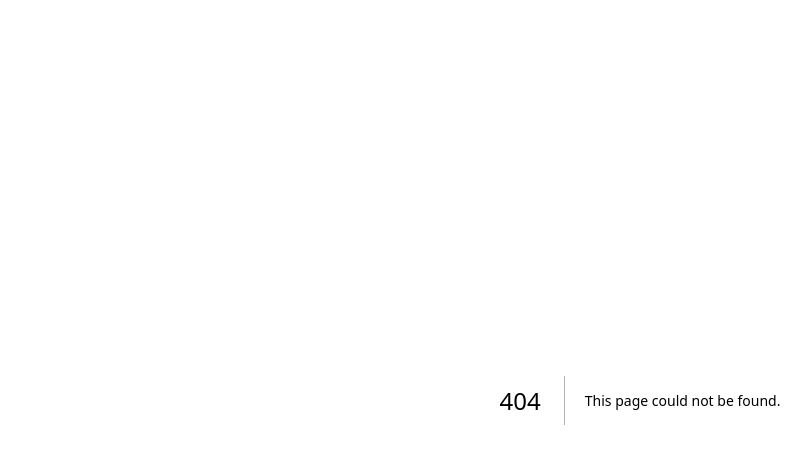
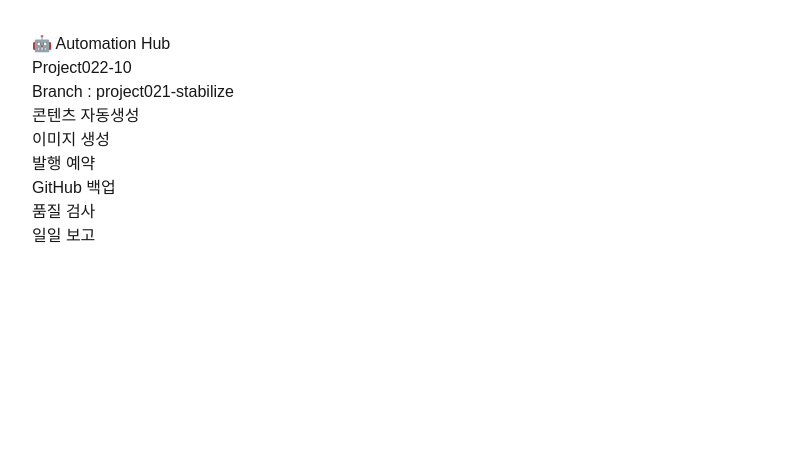
Before and after one commit to yusun7749-art/LifeBookMom-OS, a Next.js app: page /automation-hub in a window 1280 px wide. Before the commit this address had no page. Shown: the top 464 px of the page, without its empty margins (0-811 px from the left). Built offline with nearby package versions, Linux system fonts and the light colour scheme.

Commit message:
Project022-10 Automation hub

```diff
--- /dev/null
+++ b/app/automation-hub/page.tsx
@@ -0,0 +1,3 @@
+
+import AutomationHub from '../../components/v4/AutomationHub';
+export default function Page(){return <AutomationHub/>}
--- /dev/null
+++ b/components/v4/AutomationHub.tsx
@@ -0,0 +1,10 @@
+
+import {automationHub} from '../../data/v4/automationHub';
+export default function AutomationHub(){
+return <main style={{padding:32,fontFamily:'sans-serif'}}>
+<h1>🤖 {automationHub.title}</h1>
+<p>{automationHub.project}</p>
+<p>Branch : {automationHub.branch}</p>
+<ul>{automationHub.jobs.map(j=><li key={j}>{j}</li>)}</ul>
+</main>
+}
--- /dev/null
+++ b/data/v4/automationHub.ts
@@ -0,0 +1,14 @@
+
+export const automationHub={
+ project:"Project022-10",
+ title:"Automation Hub",
+ branch:"project021-stabilize",
+ jobs:[
+  "콘텐츠 자동생성",
+  "이미지 생성",
+  "발행 예약",
+  "GitHub 백업",
+  "품질 검사",
+  "일일 보고"
+ ]
+};
```
